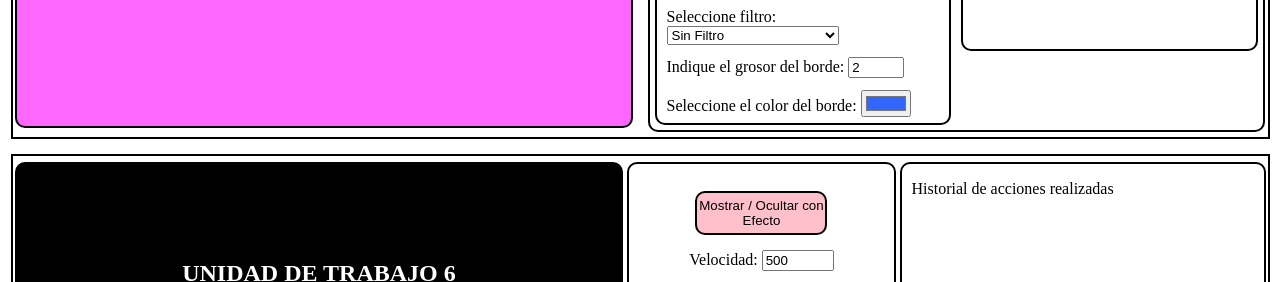
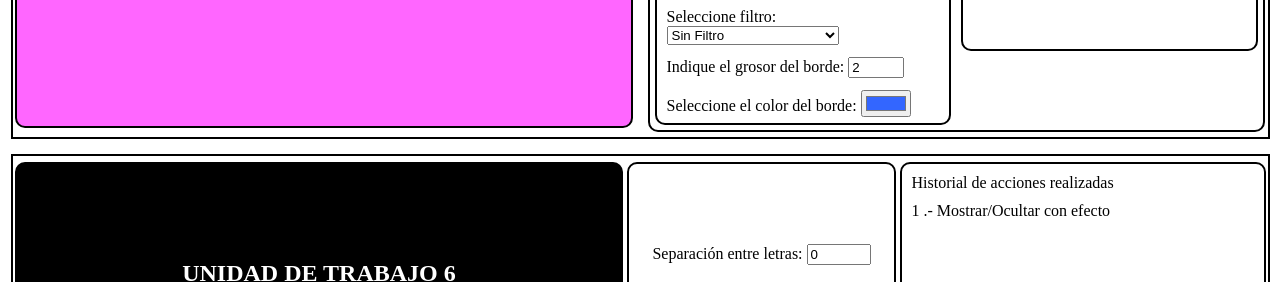
Before and after one commit to andresito87/DIW, a plain HTML site: page Unidad 6/Podadera_Gonzalez_Andres_Samuel_DIW06_Tarea/html/index.html in a window 1280 px wide. Both pictures are taken after a click on the button "Mostrar / Ocultar con Efecto". Shown: the part 497-779 px from the top of the page. Drawn offline with nearby package versions, Linux system fonts and the light colour scheme.

Commit message:
apartado D finalizado

```diff
--- a/Unidad 6/Podadera_Gonzalez_Andres_Samuel_DIW06_Tarea/css/estilos_tarea.css
+++ b/Unidad 6/Podadera_Gonzalez_Andres_Samuel_DIW06_Tarea/css/estilos_tarea.css
@@ -374,3 +374,13 @@ span.numero_imagen {
 .fuente_4 {
     font-family: 'Verdana', sans-serif;
 }
+
+/* Quito la separación entre los elementos p del historial */
+#historial p {
+    margin: 0px;
+}
+
+/* Separación entre el mensaje de cabecera y el historial */
+#historial #mensaje_cabecera_historial {
+    margin: 10px 0px;
+}
--- a/Unidad 6/Podadera_Gonzalez_Andres_Samuel_DIW06_Tarea/html/index.html
+++ b/Unidad 6/Podadera_Gonzalez_Andres_Samuel_DIW06_Tarea/html/index.html
@@ -204,7 +204,7 @@
         <!-- Historial -->
         <!--  --------------------------------------------------- -->
         <div id="historial">
-            <p>Historial de acciones realizadas</p>
+            <p id="mensaje_cabecera_historial">Historial de acciones realizadas</p>
         </div>
     </section>
 
--- a/Unidad 6/Podadera_Gonzalez_Andres_Samuel_DIW06_Tarea/js/main.js
+++ b/Unidad 6/Podadera_Gonzalez_Andres_Samuel_DIW06_Tarea/js/main.js
@@ -199,16 +199,21 @@ $(document).ready(function () {
         $('#titulo_1').slideDown(parseInt($('#velocidad').val()));
       });
     }
+    // ocultar el boton de mostrar/ocultar texto
+    $('#mostrar_slide').hide();
+    // ocultar el input de velocidad
+    $('#div_velocidad').hide();
   });
 
   // Separación entre caracteres de la zona de texto
-  $('#separacion').change(function () {
-    $('.visual_txt').css('letter-spacing', $(this).val() + 'px');
+  $('#separacion').click(function () {
+    $('#titulo_1').css('letter-spacing', $('#separacion').val() + 'px');
+    $('#titulo_2').css('letter-spacing', $('#separacion').val() + 'px');
   });
 
   // Tipo de fuente de la zona de texto
   let tipoFuente = 'fuente_1';
-  $('#fuente').change(function () {
+  $('#fuente').click(function () {
     tipoFuente = $(this).val();
     switch (tipoFuente) {
       case '1':
@@ -231,8 +236,33 @@ $(document).ready(function () {
     $('.visual_txt').removeClass('fuente_2');
     $('.visual_txt').removeClass('fuente_3');
     $('.visual_txt').removeClass('fuente_4');
-    $('.visual_txt').removeClass('fuente_5');
     $('.visual_txt').addClass(tipoFuente);
+  });
+
+  // --------------------------------------------------//
+  // Zona Historial: Guardar historial
+  // --------------------------------------------------//
+  // Guardo acciones realizadas en el historial
+  // Crear el historial de acciones realizadas
+  let arrayHistorial = [];
+  // Hago llamadas a la función guardarAccionEnHistorial cuando cambien los valores o hagan clic en el boton de mostrar/ocultar texto
+  //guardarAccionEnHistorial a su vez llamará a la función actualizarHistorial para mostrar el historial actualizado
+
+  $('#mostrar_slide').click(function () {
+    // llamar a la función de guardar en el historial
+    $.guardarAccionEnHistorial('Mostrar/Ocultar con efecto', arrayHistorial);
+  });
+
+  $('#velocidad').change(function () {
+    $.guardarAccionEnHistorial('Cambio de velocidad', arrayHistorial);
+  });
+
+  $('#separacion').change(function () {
+    $.guardarAccionEnHistorial('Cambio de separación letras', arrayHistorial);
+  });
+
+  $('#fuente').change(function () {
+    $.guardarAccionEnHistorial('Cambio de tipo de fuente', arrayHistorial);
   });
 });
 
@@ -302,6 +332,7 @@ $.inicializar = function inicializar() {
   $('#mostrar_origen_imagenes').show();
 
   // Zona de texto
+  $('.visual_txt').css('background-color', '#ffffff');
   $('#titulo_1').show();
   $('#titulo_2').hide();
 
@@ -310,11 +341,21 @@ $.inicializar = function inicializar() {
 
   // Separación entre caracteres por defecto
   $('#separacion').val('0');
-  $('#separacion').change();
+  $('#titulo_1').removeClass();
+  $('#titulo_1').addClass('fuente_1');
+  $('#titulo_2').removeClass();
+  $('#titulo_2').addClass('fuente_1');
 
   // Tipo de fuente por defecto y fuerzo a que se ejecute el evento change para que se actualice la fuente seleccionada
   $('#fuente').val('1');
-  $('#fuente').change();
+  $('#titulo_1').removeClass();
+  $('#titulo_1').addClass('fuente_1');
+  $('#titulo_2').removeClass();
+  $('#titulo_2').addClass('fuente_1');
+
+  // Zona texto: mostrar boton de mostrar/ocultar texto y el input de velocidad
+  $('#mostrar_slide').show();
+  $('#div_velocidad').show();
 };
 
 // Función para cambiar a la imagen seleccionada
@@ -380,3 +421,27 @@ $.obtenerParrafoImagenesSeleccionadas =
     });
     return parrafoImagenesSeleccionadas;
   };
+
+// Función para guardar accion en el historial
+$.guardarAccionEnHistorial = function guardarAccionEnHistorial(
+  accion,
+  arrayHistorial
+) {
+  // Añadir el string 'accion' al historial
+  arrayHistorial[arrayHistorial.length] = accion;
+  // Actualizar el historial
+  $.actualizarHistorial(arrayHistorial);
+};
+
+// Función para actualizar el historial
+$.actualizarHistorial = function actualizarHistorial(arrayHistorial) {
+  // Crear un nuevo párrafo con el historial
+  let parrafoHistorial = document.createElement('p');
+  let textoAccion = document.createTextNode(
+    `${arrayHistorial.length} .- ${arrayHistorial[arrayHistorial.length - 1]}`
+  );
+  parrafoHistorial.appendChild(textoAccion);
+
+  // Insertar el nuevo párrafo en el historial, en la segunda posición, después del primer párrafo
+  $('#historial').children().eq(0).after(parrafoHistorial);
+};
```
